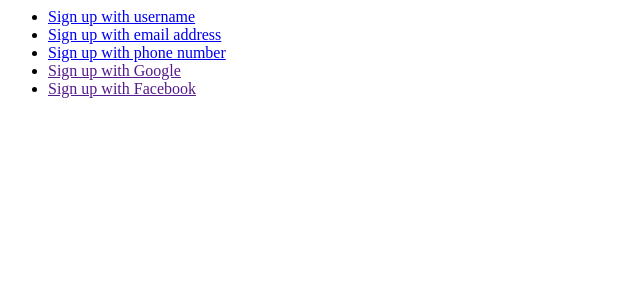
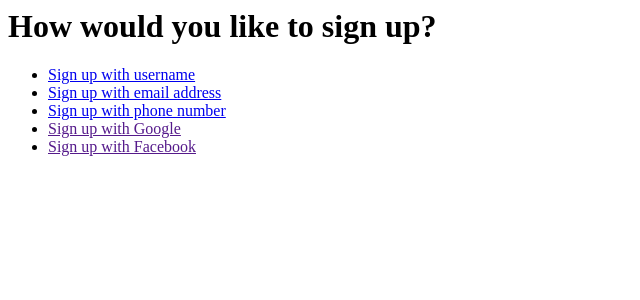
Before and after one commit to ebenh/django-flex-user, a Django app: page /accounts/sign-up-method-selector/ in a window 1280 px wide. Shown: the top 300 px of the page, without its empty margins (0-640 px from the left). Run offline with Django 3.2, Linux system fonts and the light colour scheme.

Commit message:
Added title to page

```diff
--- a/test_project/templates/test_project/sign_up_method_selector.html
+++ b/test_project/templates/test_project/sign_up_method_selector.html
@@ -1,3 +1,4 @@
+<h1>How would you like to sign up?</h1>
 <ul>
     <li><a href="{% url 'sign-up-with-username' %}">Sign up with username</a></li>
     <li><a href="{% url 'sign-up-with-email' %}">Sign up with email address</a></li>
```
